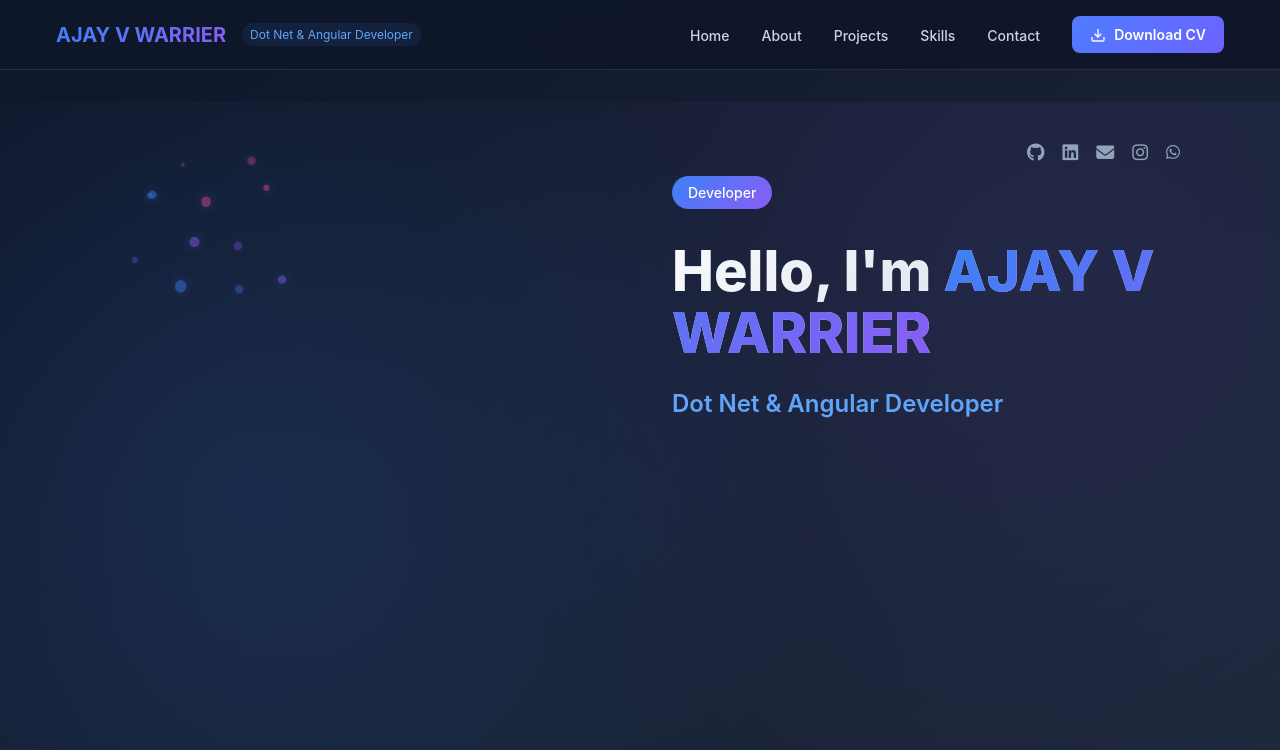
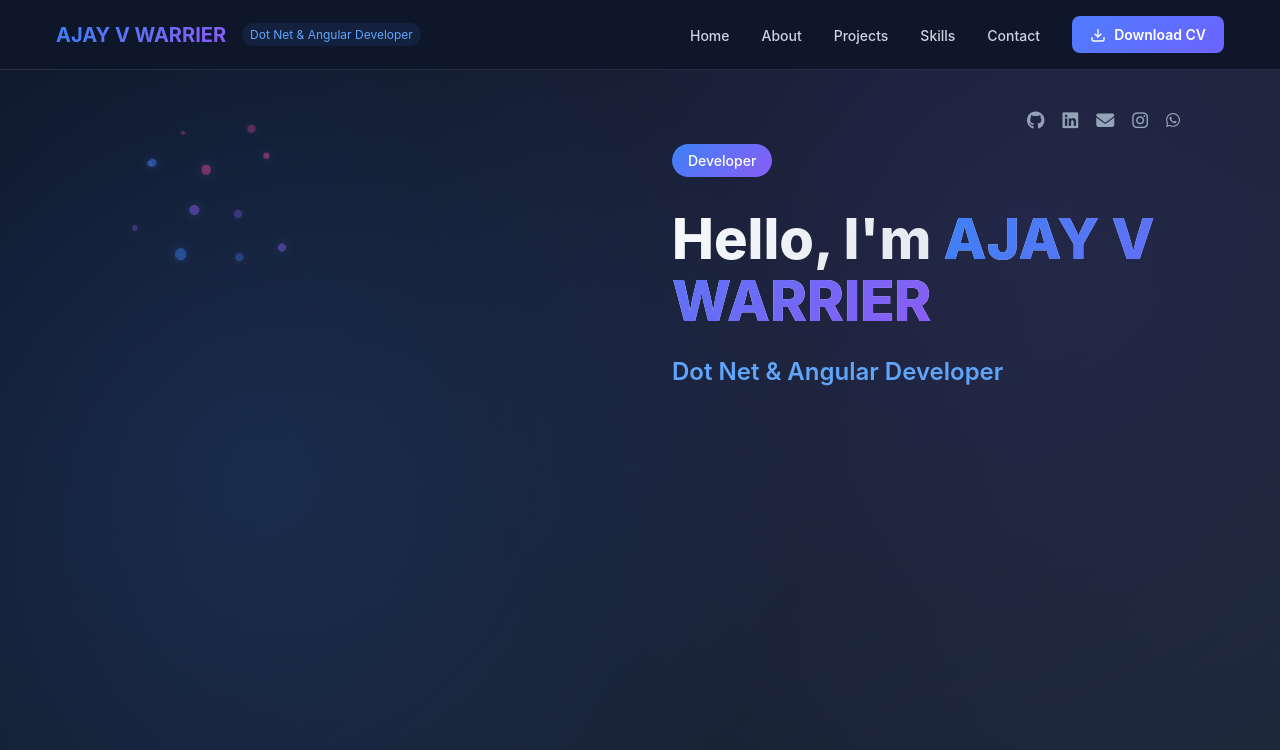
Before and after one commit to Ajayvwarrier/Portfolio, an Angular app: page /home in a window 1280 px wide. Shown: the top 750 px of the page. Built offline with nearby package versions, Linux system fonts and the light colour scheme.

Commit message:
home small change

```diff
--- a/src/app/components/home/home.css
+++ b/src/app/components/home/home.css
@@ -173,7 +173,7 @@
   display: flex;
   align-items: flex-start;
   justify-content: center;
-  padding: 1rem 2rem 6rem;
+  /* padding: 1rem 2rem 6rem; */
   position: relative;
   overflow: hidden;
 }
@@ -478,10 +478,7 @@
   align-items: flex-start;
 }
 
-/* Prevent hero top gap issue */
-.hero {
-  padding-top: 2rem;
-}
+
 
 /* ================= TABLETS (1024px) ================= */
 @media (max-width: 1024px) {
```
